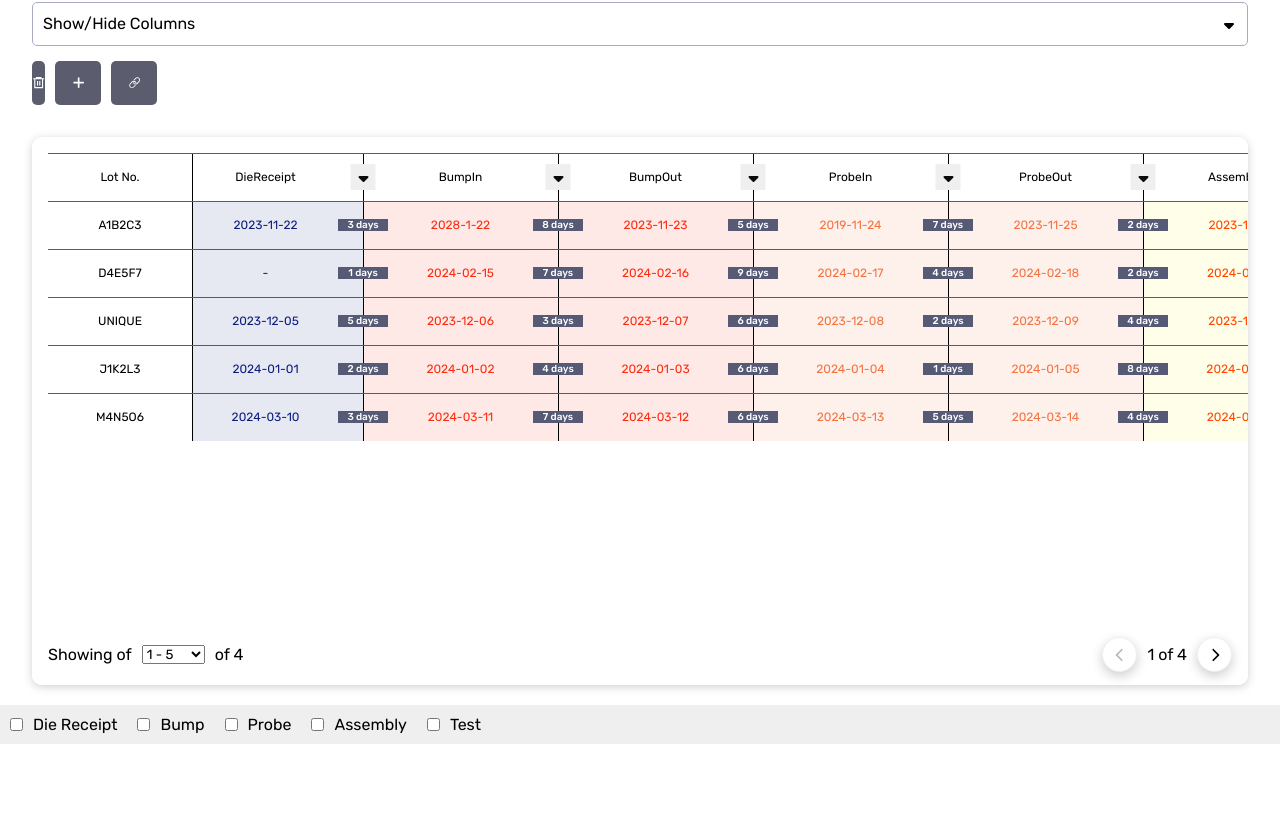
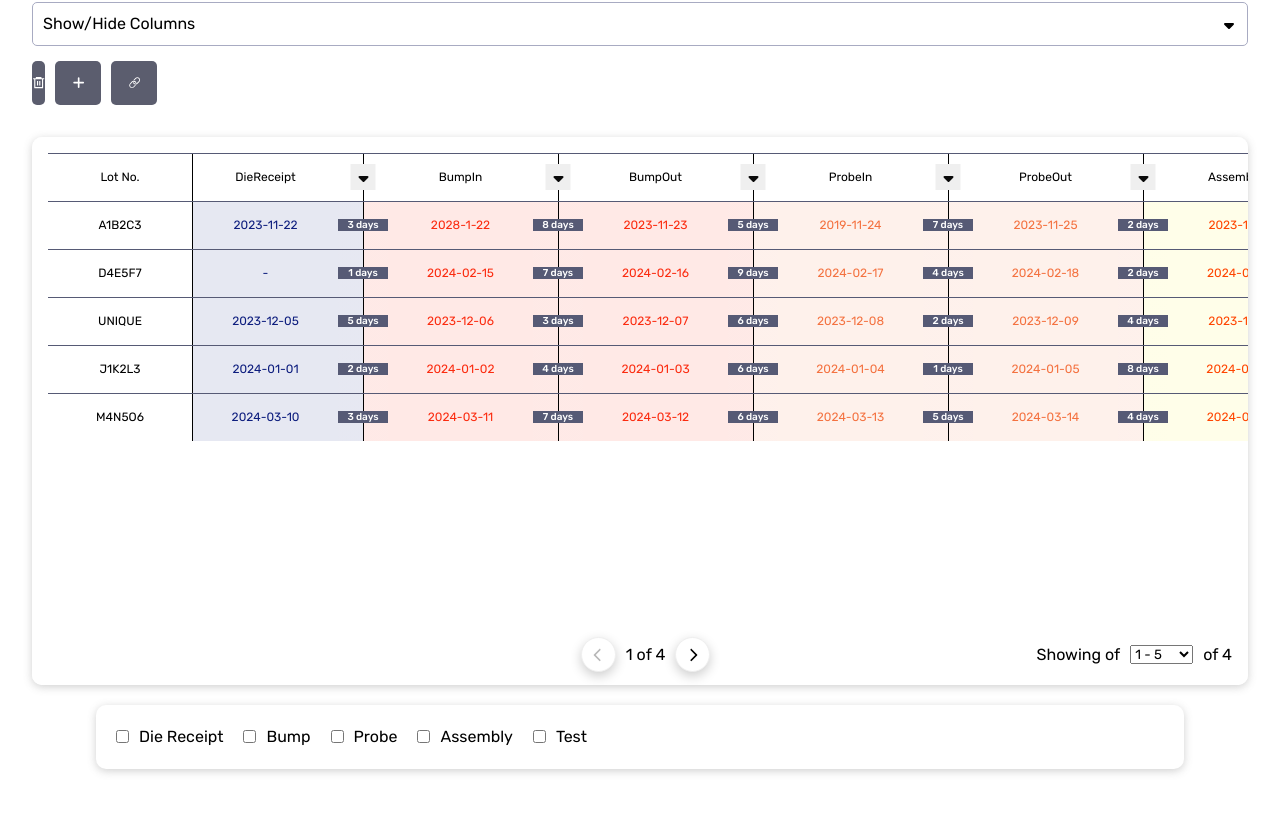
Before and after one commit to TheSagnikKing/muidatatable, a React app: page / in a window 1280 px wide. Shown: the part 217-1030 px from the top of the page. Before the commit the page ends 1009 px from the top, so only its background shows below. Built offline with nearby package versions, Linux system fonts and the light colour scheme; the HTML template or start-up script is replaced by a standard one.

Commit message:
filtering done

```diff
--- a/src/components/Datagrid7.css
+++ b/src/components/Datagrid7.css
@@ -204,7 +204,16 @@
     border-radius: 10px;
 }
 
-.data7_pagination>div:nth-child(1) {
+.data7_pagination>div{
+    width: 55%;
+    display: flex;
+    align-items: center;
+    justify-content:space-between;
+    height: 60px;
+    margin-left: 45%;
+}
+
+.data7_pagination>div>div:nth-child(2) {
     display: flex;
     align-items: center;
     gap: 10px;
@@ -215,13 +224,13 @@ select {
     cursor: pointer;
 }
 
-.data7_pagination>div:nth-child(2) {
+.data7_pagination>div>div:nth-child(1) {
     display: flex;
     align-items: center;
     gap: 10px;
 }
 
-.data7_pagination>div:nth-child(2)>button {
+.data7_pagination>div>div:nth-child(1)>button {
     width: 35px;
     height: 35px;
     border-radius: 50%;
@@ -561,8 +570,13 @@ select {
     align-items: center;
     gap: 20px;
     margin-top: 20px;
-    padding: 10px;
-    background-color: #efefef;
+    padding: 20px;
+    /* background-color: #efefef; */
+    width: 85%;
+    margin: 20px auto auto auto;
+    height: 64px;
+    border-radius: 10px;
+    box-shadow: rgba(99, 99, 99, 0.3) 0px 2px 8px 0px;
 }
 
 .data7_top_selectdatebox_filterbox_2>div{
--- a/src/components/Datagrid7.jsx
+++ b/src/components/Datagrid7.jsx
@@ -379,7 +379,6 @@ const Datagrid7 = () => {
 
                 setNewFilterData(newdata)
 
-
             } else if (message === 'Bump') {
                 setDiereceiptcheckbox(false)
                 setProbeCheckbox(false)
@@ -399,14 +398,6 @@ const Datagrid7 = () => {
 
                 setNewFilterData(newdata)
 
-                console.log({
-                    message,
-                    dataArray,
-                    startDate: startDateValue,
-                    endDate: endDateValue,
-                    text: "I am Bump",
-                    filterdata: newdata
-                })
             } else if (message === 'Probe') {
                 setDiereceiptcheckbox(false)
                 setBumpCheckbox(false)
@@ -426,14 +417,6 @@ const Datagrid7 = () => {
 
                 setNewFilterData(newdata)
 
-                console.log({
-                    message,
-                    dataArray,
-                    startDate: startDateValue,
-                    endDate: endDateValue,
-                    text: "I am Probe",
-                    filterdata: newdata
-                })
             } else if (message === 'Assembly') {
                 setDiereceiptcheckbox(false)
                 setBumpCheckbox(false)
@@ -453,14 +436,6 @@ const Datagrid7 = () => {
 
                 setNewFilterData(newdata)
 
-                console.log({
-                    message,
-                    dataArray,
-                    startDate: startDateValue,
-                    endDate: endDateValue,
-                    text: "I am Assembly",
-                    filterdata: newdata
-                })
             } else if (message === 'Test') {
                 setDiereceiptcheckbox(false)
                 setBumpCheckbox(false)
@@ -479,47 +454,7 @@ const Datagrid7 = () => {
                 })
 
                 setNewFilterData(newdata)
-
-                console.log({
-                    message,
-                    dataArray,
-                    startDate: startDateValue,
-                    endDate: endDateValue,
-                    text: "I am Test",
-                    filterdata: newdata
-                })
             }
-
-            // return dataArray.filter((item) => {
-            //     const dieReceiptDate = new Date(item.DieReceipt);
-            //     const BumpInDate = new Date(item.BumpIn);
-            //     const BumpOutDate = new Date(item.BumpOut);
-            //     const ProbeInDate = new Date(item.ProbeIn);
-            //     const ProbeOutDate = new Date(item.ProbeOut);
-            // const AssemblyInDate = new Date(item.AssemblyIn);
-            // const AssemblyOutDate = new Date(item.AssemblyOut);
-            //     const TestInDate = new Date(item.TestIn);
-            //     const TestOutDate = new Date(item.TestOut);
-            //     const ShipOutDate = new Date(item.ShipOut);
-
-            // const startDate = new Date(startDateValue);
-            // const endDate = new Date(endDateValue);
-
-            //     let filterResult = (diereceptcheckbox && (dieReceiptDate >= startDate && dieReceiptDate <= endDate)) ||
-            //         (Bumpcheckbox && (BumpInDate >= startDate && BumpInDate <= endDate)) ||
-            //         (Bumpcheckbox && (BumpOutDate >= startDate && BumpOutDate <= endDate)) ||
-            //         (ProbeInDate >= startDate && ProbeInDate <= endDate) ||
-            //         (ProbeOutDate >= startDate && ProbeOutDate <= endDate) ||
-            // (AssemblyInDate >= startDate && AssemblyInDate <= endDate) ||
-            // (AssemblyOutDate >= startDate && AssemblyOutDate <= endDate) ||
-            // (TestInDate >= startDate && TestInDate <= endDate) ||
-            // (TestOutDate >= startDate && TestOutDate <= endDate) ||
-            //         (ShipOutDate >= startDate && ShipOutDate <= endDate);
-
-            //     // Apply additional filters here if needed based on other checkboxes
-
-            //     return filterResult;
-            // });
 
         } else {
             setNewFilterData([])
@@ -619,6 +554,8 @@ const Datagrid7 = () => {
         setBoxOpen(true)
     }
 
+    console.log(diereceptcheckbox,"diecheck")
+
     const resetHandler = () => {
         setDiereceiptcheckbox(false)
         setBumpCheckbox(false)
@@ -646,10 +583,10 @@ const Datagrid7 = () => {
                     </div>
 
                     <div className='data7_top_selectdatebx' onClick={resetHandler} style={{ width: "250px", height: "44px" }}>
-                        .
-                        <RangePicker onChange={onChange} open={openDateBox} onOpenChange={handleOpenChange} />
-
-                        {openDateBox && <div className='data7_top_selectdatebox_filterbox' onMouseEnter={openHandler} onMouseLeave={() => setBoxOpen(false)}>
+
+                        <RangePicker onChange={onChange} open={openDateBox} onOpenChange={handleOpenChange} value={date}/>
+
+                        {/* {openDateBox && <div className='data7_top_selectdatebox_filterbox' onMouseEnter={openHandler} onMouseLeave={() => setBoxOpen(false)}>
                             <div>
                                 <input
                                     type="checkbox"
@@ -690,7 +627,7 @@ const Datagrid7 = () => {
                                     onChange={handleTestChange} />
                                 <p>Test</p>
                             </div>
-                        </div>}
+                        </div>} */}
                     </div>
 
                     <div className='data7_top_showhide_bx' >
@@ -1423,7 +1360,12 @@ const Datagrid7 = () => {
                 <div className="data7_pagination">
 
                     {
-                        filterBy && filterBy !== '' || startDate && endDate && startDate !== '' && endDate !== '' ? <>
+                        filterBy && filterBy !== '' || startDate && endDate && startDate !== '' && endDate !== '' ? <div>
+                            <div>
+                                <button onClick={handlePrevFilterPage} disabled={currentFilterPage === 1}><FaChevronLeft /></button>
+                                <span>{currentFilterPage} of {totalFilterPages}</span>
+                                <button onClick={handleNextFilterPage} disabled={currentFilterPage === totalFilterPages || filteredData.length === 0}><FaChevronRight /></button>
+                            </div>
                             <div>
                                 <p>Showing of </p>
                                 <select
@@ -1447,12 +1389,13 @@ const Datagrid7 = () => {
                                 </select>
                                 <p>of {totalPages}</p>
                             </div>
-                            <div>
-                                <button onClick={handlePrevFilterPage} disabled={currentFilterPage === 1}><FaChevronLeft /></button>
-                                <span>{currentFilterPage} of {totalFilterPages}</span>
-                                <button onClick={handleNextFilterPage} disabled={currentFilterPage === totalFilterPages}><FaChevronRight /></button>
-                            </div>
-                        </> : <>
+                        </div> : <div>
+
+                            <div>
+                                <button onClick={handlePrevPage} disabled={currentPage === 1}><FaChevronLeft /></button>
+                                <span>{currentPage} of {totalPages}</span>
+                                <button onClick={handleNextPage} disabled={currentPage === totalPages}><FaChevronRight /></button>
+                            </div>
                             <div>
                                 <p>Showing of </p>
                                 <select
@@ -1476,18 +1419,13 @@ const Datagrid7 = () => {
                                 </select>
                                 <p>of {totalPages}</p>
                             </div>
-                            <div>
-                                <button onClick={handlePrevPage} disabled={currentPage === 1}><FaChevronLeft /></button>
-                                <span>{currentPage} of {totalPages}</span>
-                                <button onClick={handleNextPage} disabled={currentPage === totalPages}><FaChevronRight /></button>
-                            </div>
-                        </>
+                        </div>
                     }
 
                 </div>
             </div>
 
-            <div className='data7_top_selectdatebox_filterbox_2' onMouseEnter={openHandler} onMouseLeave={() => setBoxOpen(false)}>
+            <div className='data7_top_selectdatebox_filterbox_2'>
                 <div>
                     <input
                         type="checkbox"
```
